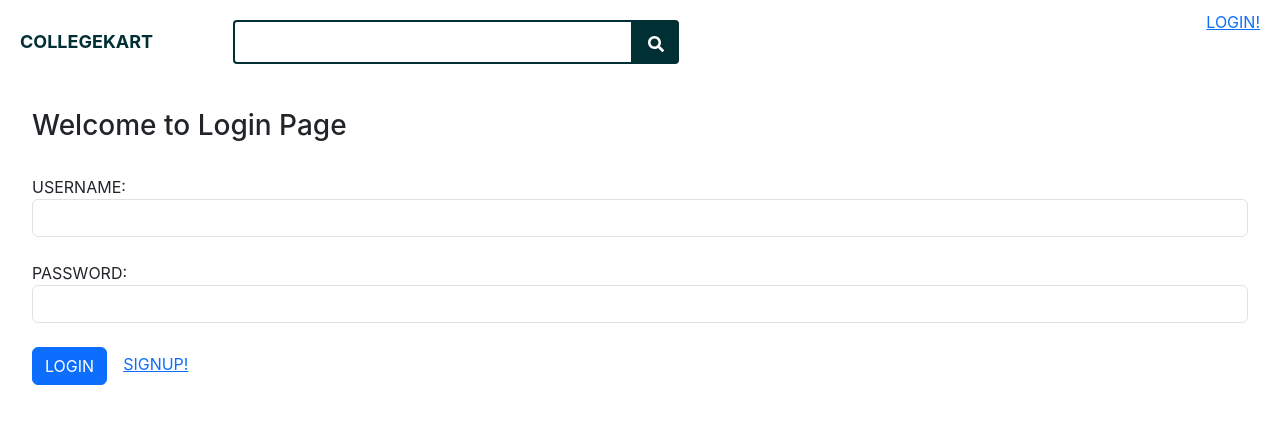
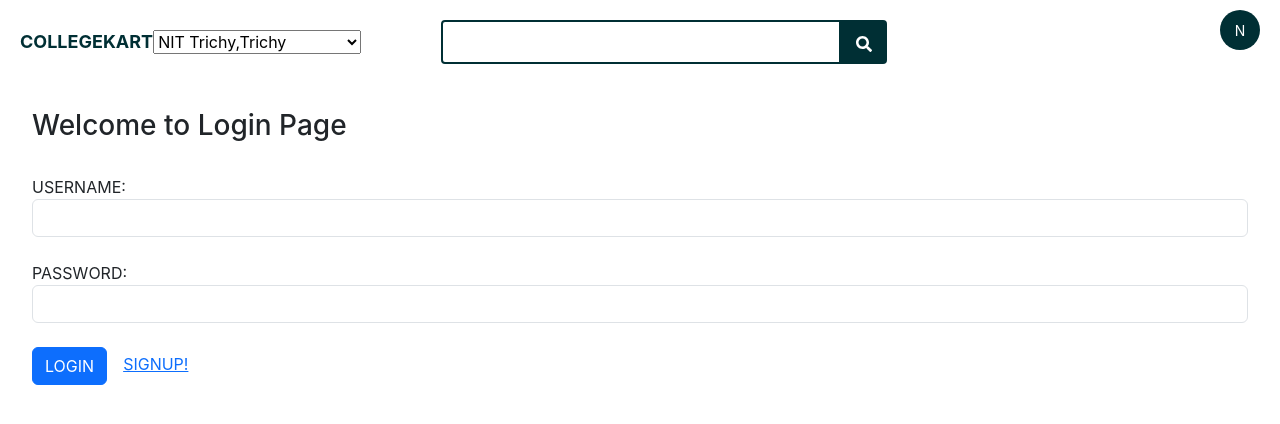
Before and after one commit to amanks009/CollegeKart, a React (Create React App) app in the folder frontend/: page /login in a window 1280 px wide. Shown: the top 424 px of the page. Built offline with nearby package versions, Linux system fonts and the light colour scheme.

Commit message:
added geo location feature and made some changes regarding like functionality

```diff
--- a/frontend/src/components/AddProduct.jsx
+++ b/frontend/src/components/AddProduct.jsx
@@ -24,7 +24,11 @@ function AddProduct(){
     },[])
 
     const handleApi=()=>{
+
+        navigator.geolocation.getCurrentPosition((position)=>{
             const formData= new FormData();
+            formData.append('plat',position.coords.latitude)
+            formData.append('plong',position.coords.longitude)
             formData.append('pname',pname);
             formData.append('pdesc',pdesc);
             formData.append('price',price);
@@ -44,6 +48,7 @@ function AddProduct(){
             })
             .catch((err)=>{
                 console.log(err)
+            })
             })
     }
 
--- a/frontend/src/components/Header.css
+++ b/frontend/src/components/Header.css
@@ -63,3 +63,31 @@
     padding:5px;
     cursor:pointer;
 }
+.r-icon{
+        display: flex;
+        justify-content : center;
+        align-items: center;
+        background: #002f34;
+        width : 40px ;
+        height : 40px;
+        border-radius: 50%;
+        color: #fff;
+        font-size: 14px;
+}
+
+.r-icon-list{
+        min-height: 100px;
+        width: 200px;
+        background: #eee;
+        position: absolute;
+        top: 0;
+        right: 0;
+        z-index: 1;
+        margin-top: 50px;
+        margin-right: 50px;
+        color: red;
+        font-size: 14px;
+        background : #002f34;
+        border-radius: 7px;
+
+}
--- a/frontend/src/components/Header.jsx
+++ b/frontend/src/components/Header.jsx
@@ -1,19 +1,59 @@
 import './Header.css';
 import {Link,useNavigate} from 'react-router-dom';
 import { FaSearch } from 'react-icons/fa';
+import { useState } from 'react';
 
 
 function Header(props){
+
+    const  [ loc , setLoc]=useState(null);
+    const [ showover, setshowover ]=useState(false);
+
+
     const navigate=useNavigate()
     const handleLogout=()=>{
         localStorage.removeItem('token');
+        localStorage.removeItem('userId')
         navigate('/login')
     }
+
+    let locations =[
+        {
+            "latitude":11.0420173,
+            "longitude":76.9758697,
+            "placeName":"NIT Trichy,Trichy"
+        },
+        {
+            "latitude":13.0108,
+            "longitude":74.7943,
+            "placeName":"NIT Surathkal,Surathkal"
+        },
+        {
+            "latitude":25.4917,
+            "longitude":81.8632,
+            "placeName":"NIT Allahabad,Allahabad"
+        }
+    ]
+
+
     return(
         <div className="header-container d-flex justify-content-between">
            <div className="header">
             <Link className="links" to="/">COLLEGEKART</Link>
-
+            <select value={loc} onChange={(e)=>{
+                localStorage.setItem('userLoc',e.target.value)
+                setLoc(e.target.value)
+            }}>
+                {
+                    locations.map((item,index)=>{
+                        return (
+                            <option value={  `${item.latitude}, ${item.longitude}`  } >
+                                {item.placeName}
+                            </option>
+                        )
+                    })
+                }
+            </select>
             <input className="search" type="text"  value={props && props.search}
                 onChange={(e)=> props.handlesearch && props.handlesearch(e.target.value)
                 }
@@ -21,16 +61,28 @@ function Header(props){
             <button className="search-btn" onClick={()=>props.handleClick &&props.handleClick()}><FaSearch/></button>
            </div>
            <div>
+                <div className="r-icon"onClick= {()=>{setshowover(!showover)}}>
+                    N
+                </div>
+
+                {showover && <div classNmae="r-icon-list">
+                    <div>
+                        {!!localStorage.getItem('token') &&
+                        <Link  to="/liked-products"><button className="logout-btn">LikedProduct </button>
+                        </Link>}
+                    </div>
+                    <div>
                         {!!localStorage.getItem('token') &&
                         <Link  to="/add-product"><button className="logout-btn">Add Product </button>
                         </Link>}
-                {!!localStorage.getItem('token') &&
-                <Link  to="/liked-products"><button className="logout-btn">LikedProduct </button>
-                </Link>}
+                    </div>
+                    <div>
                         {!localStorage.getItem('token') ?
                         <Link to="/login">LOGIN!</Link> :
                         <button className="logout-btn" onClick={handleLogout}>LOGOUT</button>
                         }
+                    </div>
+                </div>}
            </div>
         </div>
     )
--- a/frontend/src/components/Home.jsx
+++ b/frontend/src/components/Home.jsx
@@ -49,7 +49,7 @@ function Home(){
     }
     const handleClick=()=>{
 
-        const url='http://localhost:4000/search?search=' + search;
+        const url='http://localhost:4000/search?search=' + search + '&loc='+localStorage.getItem('userLoc');
         axios.get(url)
         .then((res)=>{
             // console.log(res.data)
@@ -58,7 +58,7 @@ function Home(){
         })
         .catch((err)=>{
             // console.log(err)
-            alert('err is here')
+            alert('handle search error')
         })
 
 
@@ -91,7 +91,14 @@ function Home(){
 
     const handleLike = (productId)=>{
         // console.log('userId','producId',productId)
+        e.stopPropagation();
         let userId=localStorage.getItem('userId')
+
+        if(!userId){
+            alert('Please Login first')
+            return;
+        }
+
         const url='http://localhost:4000/like-product';
         const data={userId,productId}
         axios.post(url,data)
@@ -124,8 +131,7 @@ function Home(){
                     // console.log('hello')
                     return (
                         <div onClick={()=>handleProduct(item._id)} key={item._id} className="card m-3">
-                            {/* <AiOutlineHeart/> */}
-                            <div onClick={()=>handleLike(item._id)} classname="icon-con">
+                            <div onClick={(e)=>handleLike(item._id,e)} classname="icon-con">
                                 <FaRegHeart className="icons"/>
                             </div>
                             <img width="250px" height="170px" src={'http://localhost:4000/'+item.pimage}/>
@@ -146,7 +152,7 @@ function Home(){
                         // console.log('hello')
                         return (
                             <div  onClick={()=>handleProduct(item._id)} key={item._id} className="card m-3">
-                                <div onClick={()=>handleLike(item._id)} className="icon-con">
+                                <div onClick={(e)=>handleLike(item._id,e)} className="icon-con">
                                     <FaRegHeart className="icons"/>
                                 </div>
                                 <img width="250px" height="170px" src={'http://localhost:4000/'+item.pimage}/>
```
Also changed, not shown: 9 other files (tests, documents, lock files or other folders). Lines whose indentation alone changed are shown as unchanged.
